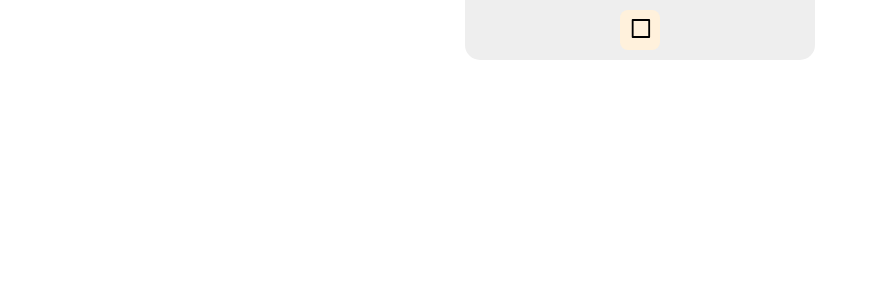
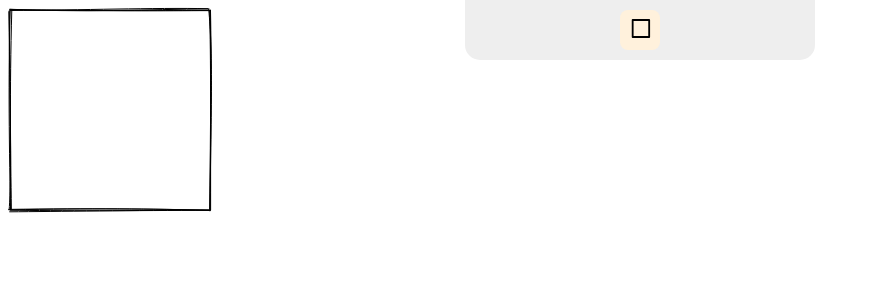
Before and after one commit to taesik/white-board, a React (Create React App) app in the folder my-app/: page / in a window 1280 px wide. Shown: the top 300 px of the page, without its empty margins (0-870 px from the left). Built offline with nearby package versions, Linux system fonts and the light colour scheme.

Commit message:
roughjs on canvas

```diff
--- a/my-app/src/whiteboard/Whiteboard.js
+++ b/my-app/src/whiteboard/Whiteboard.js
@@ -1,8 +1,22 @@
-import React, {useRef} from 'react';
+import React, {useLayoutEffect, useRef} from 'react';
 import Menu from "./Menu";
+import rough from 'roughjs/bundled/rough.esm';
+const Whiteboard = () => {
+  const canvasRef = useRef();
 
-const Whiteboard = () => {
-  const canvasRef = useRef()
+
+  useLayoutEffect(() => {
+    const canvas = canvasRef.current;
+
+
+    const rc = rough.canvas(canvas);
+
+
+    rc.rectangle(10,10,200,200);
+    return () => {
+    }
+  },[]);
+
   return (
       <div>
         <Menu/>
```
